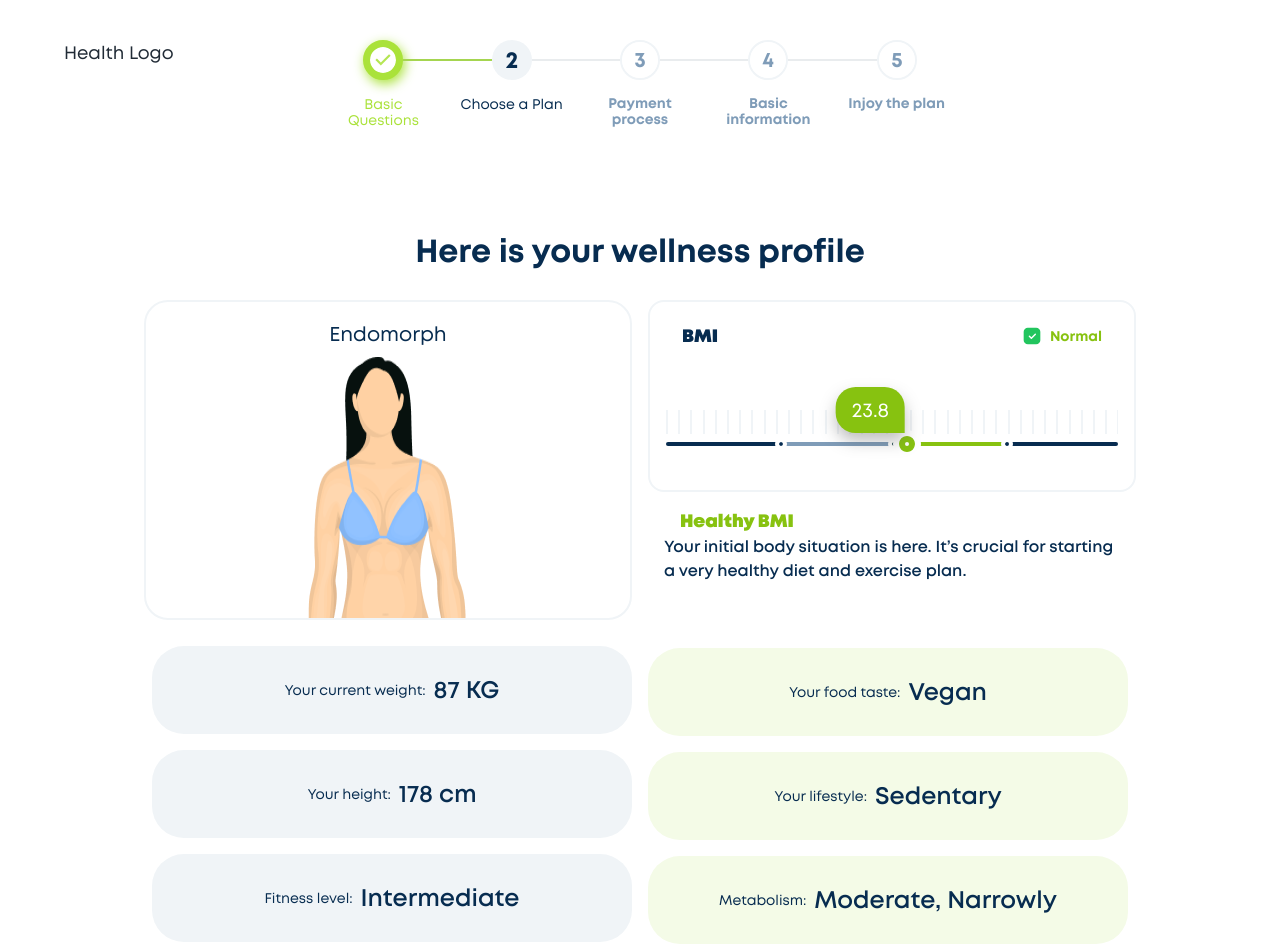
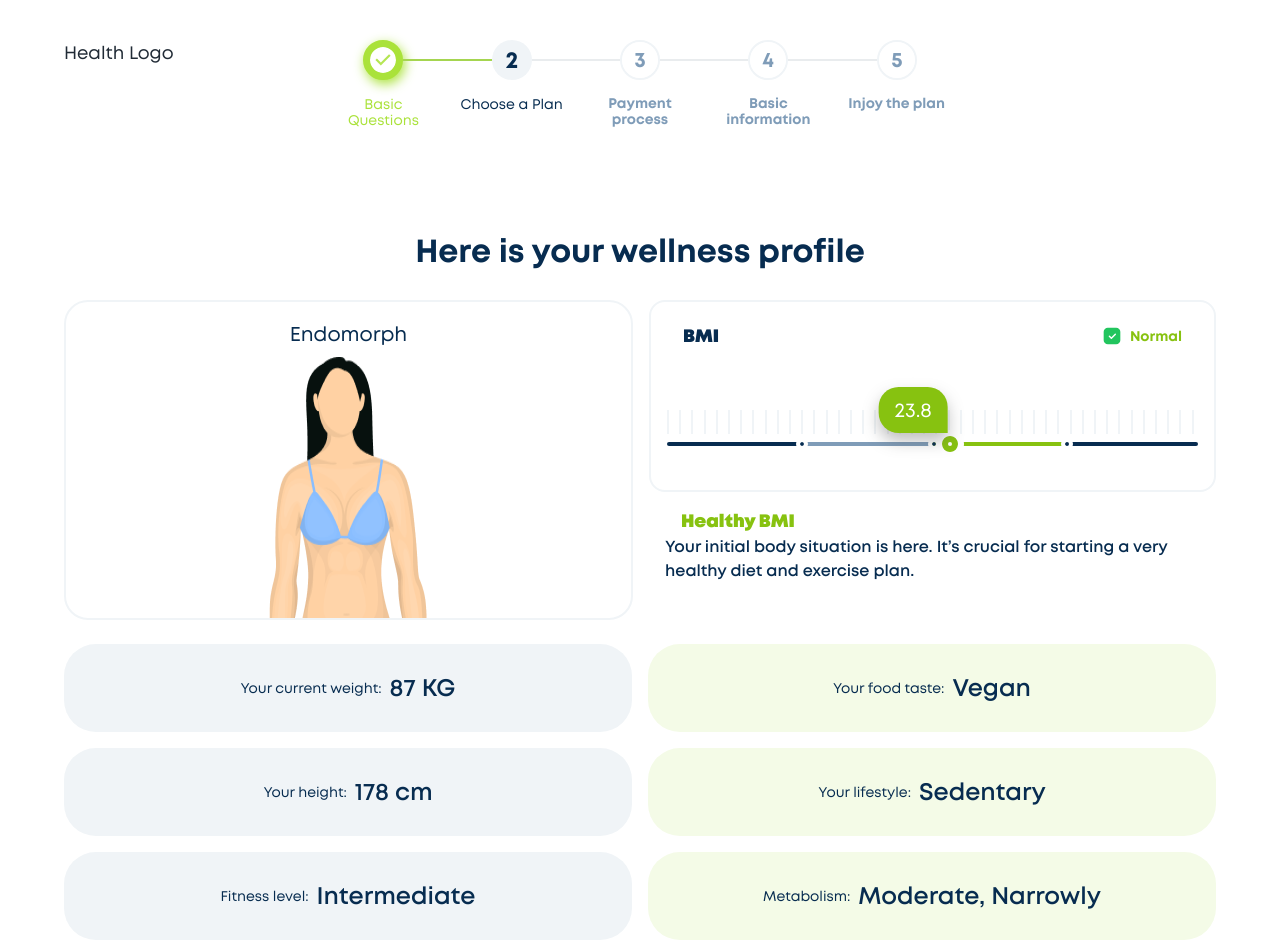
Before and after one commit to abbas-77/niasa-first-app, a Next.js app: page /task in a window 1280 px wide. Shown: the top 952 px of the page. Built offline with nearby package versions, Linux system fonts and the light colour scheme; no server answers.

Commit message:
chack responsive and fix this

```diff
--- a/src/app/task/page.tsx
+++ b/src/app/task/page.tsx
@@ -49,7 +49,7 @@ function Page(): ReactNode {
           borderRadius={3}
           height={320}
           sx={{
-            width: { xs: '376px', md: '488px' },
+            width: { xs: '376px', md: '100%' },
           }}
           display="flex"
           flexDirection="column"
@@ -76,7 +76,7 @@ function Page(): ReactNode {
         <Box
           height={320}
           sx={{
-            width: { xs: '376px', md: '488px' },
+            width: { xs: '376px', md: '100%' },
           }}
         >
           <Box fontSize={20} border="2px solid #F0F4F7" height={192} width="100%" borderRadius={2}>
@@ -113,8 +113,155 @@ function Page(): ReactNode {
         </Box>
       </Box>
       {/* details boxes */}
-      <Grid container alignItems="center" justifyContent="center" gap={2} color="#072C50">
-        <Grid xs={12} md={5} display="flex" direction="column" alignItems="center" gap={2}>
+      <Box
+        display="flex"
+        sx={{ flexDirection: { xs: 'column', md: 'row' } }}
+        alignItems="center"
+        justifyContent="center"
+        gap={2}
+        color="#072C50"
+      >
+        <Box
+          display="flex"
+          flexDirection="column"
+          alignItems="center"
+          justifyContent="center"
+          gap={2}
+          width="100%"
+        >
+          <Box
+            display="flex"
+            justifyContent="center"
+            alignItems="center"
+            bgcolor="#F0F4F7"
+            borderRadius="32px"
+            width="100%"
+            height={88}
+          >
+            <Typography variant="body2" paddingRight={1}>
+              Your current weight:
+            </Typography>
+            <Typography
+              variant="subtitle1"
+              sx={{ fontWeight: { xs: '700', md: '600' }, fontSize: { xs: '16px', md: '24px' } }}
+            >
+              {' '}
+              87 KG
+            </Typography>
+          </Box>
+          <Box
+            display="flex"
+            justifyContent="center"
+            alignItems="center"
+            bgcolor="#F0F4F7"
+            borderRadius="32px"
+            width="100%"
+            height={88}
+          >
+            {' '}
+            <Typography variant="body2" paddingRight={1}>
+              Your height:
+            </Typography>
+            <Typography
+              variant="subtitle1"
+              sx={{ fontWeight: { xs: '700', md: '600' }, fontSize: { xs: '16px', md: '24px' } }}
+            >
+              {' '}
+              178 cm
+            </Typography>
+          </Box>
+          <Box
+            display="flex"
+            justifyContent="center"
+            alignItems="center"
+            bgcolor="#F0F4F7"
+            borderRadius="32px"
+            width="100%"
+            height={88}
+          >
+            <Typography variant="body2" paddingRight={1}>
+              Fitness level:
+            </Typography>
+            <Typography
+              sx={{ fontWeight: { xs: '700', md: '600' }, fontSize: { xs: '16px', md: '24px' } }}
+            >
+              {' '}
+              Intermediate
+            </Typography>
+          </Box>
+        </Box>
+        <Box
+          display="flex"
+          flexDirection="column"
+          alignItems="center"
+          justifyContent="center"
+          gap={2}
+          width="100%"
+        >
+          <Box
+            display="flex"
+            justifyContent="center"
+            alignItems="center"
+            bgcolor="#F4FBE7"
+            borderRadius="32px"
+            width="100%"
+            height={88}
+          >
+            <Typography variant="body2" paddingRight={1}>
+              Your food taste:
+            </Typography>
+            <Typography
+              variant="subtitle1"
+              sx={{ fontWeight: { xs: '700', md: '600' }, fontSize: { xs: '16px', md: '24px' } }}
+            >
+              {' '}
+              Vegan
+            </Typography>
+          </Box>
+          <Box
+            display="flex"
+            justifyContent="center"
+            alignItems="center"
+            bgcolor="#F4FBE7"
+            borderRadius="32px"
+            width="100%"
+            height={88}
+          >
+            <Typography variant="body2" paddingRight={1}>
+              Your lifestyle:
+            </Typography>
+            <Typography
+              variant="subtitle1"
+              sx={{ fontWeight: { xs: '700', md: '600' }, fontSize: { xs: '16px', md: '24px' } }}
+            >
+              {' '}
+              Sedentary
+            </Typography>
+          </Box>
+          <Box
+            display="flex"
+            justifyContent="center"
+            alignItems="center"
+            bgcolor="#F4FBE7"
+            borderRadius="32px"
+            width="100%"
+            height={88}
+          >
+            <Typography variant="body2" paddingRight={1}>
+              Metabolism:
+            </Typography>
+            <Typography
+              variant="subtitle1"
+              sx={{ fontWeight: { xs: '700', md: '600' }, fontSize: { xs: '16px', md: '24px' } }}
+            >
+              {' '}
+              Moderate, Narrowly
+            </Typography>
+          </Box>
+        </Box>
+      </Box>
+      {/* <Grid container alignItems="center" justifyContent="center" gap={2} color="#072C50">
+        <Grid xs={12} md={6} display="flex" direction="column" alignItems="center" gap={2}>
           <Grid
             item
             container
@@ -180,7 +327,7 @@ function Page(): ReactNode {
         </Grid>
         <Grid
           xs={12}
-          md={5}
+          md={6}
           display="flex"
           direction="column"
           alignItems="center"
@@ -251,7 +398,7 @@ function Page(): ReactNode {
             </Typography>
           </Grid>
         </Grid>
-      </Grid>
+      </Grid> */}
       {/* your goal */}
       <Box
         sx={{
@@ -506,6 +653,19 @@ function Page(): ReactNode {
           <Card isPopular={false} isSelected isDiscountActive month="3-Month Plan" />
         </Grid>
       </Grid>
+      <Box width="100%" display="flex" alignItems="center" justifyContent="center" marginTop={5}>
+        <Box
+          width={432}
+          height={56}
+          bgcolor="#87C210"
+          borderRadius={32}
+          sx={{ display: { xs: 'none', md: 'flex' } }}
+          alignItems="center"
+          justifyContent="center"
+        >
+          Make Payment
+        </Box>
+      </Box>
       {/* charts */}
       <Box
         sx={{
--- a/src/components/bar-chart/PlanBarChart.tsx
+++ b/src/components/bar-chart/PlanBarChart.tsx
@@ -222,10 +222,10 @@ const data2 = [
 ];
 
 function PlanBarChart() {
-  const matches = useMediaQuery('(min-width:900px)');
+  const deviceW = useMediaQuery('(min-width:900px)');
   return (
     <ResponsiveContainer width="100%" height={240}>
-      <BarChart width={900} height={240} data={matches ? data : data2}>
+      <BarChart width={900} height={240} data={deviceW ? data : data2}>
         <Bar dataKey="uv" fill="#87C210" barSize={12} radius={20} />
       </BarChart>
     </ResponsiveContainer>
--- a/src/components/card/card.tsx
+++ b/src/components/card/card.tsx
@@ -1,6 +1,6 @@
 import React from 'react';
 
-import { Box, Typography } from '@mui/material';
+import { Box, Typography, useMediaQuery } from '@mui/material';
 
 import style from './scss/Card.module.scss';
 
@@ -16,9 +16,11 @@ const Card = ({
   isSelected: boolean;
   isDiscountActive: boolean;
   month: string;
-}) => (
+}) => {
+  const deviceW = useMediaQuery('(min-width:900px)');
+  return (
     <Box className={isSelected ? style.selectedPlan : style.cardPlan}>
-    {isPopular && <Box className={style.isPopular}>Most Popular</Box>}
+      {isPopular && <Box className={style.isPopular}>{deviceW ? 'Most Popular' : ''}</Box>}
       <Box className={style.cardBody}>
         <Box className={style.bodyConatiner}>
           <Typography variant="h4" className={style.monthTitle}>
@@ -64,5 +66,5 @@ const Card = ({
       </Box>
     </Box>
   );
-
+};
 export default Card;
```
Lines whose indentation alone changed are shown as unchanged.
